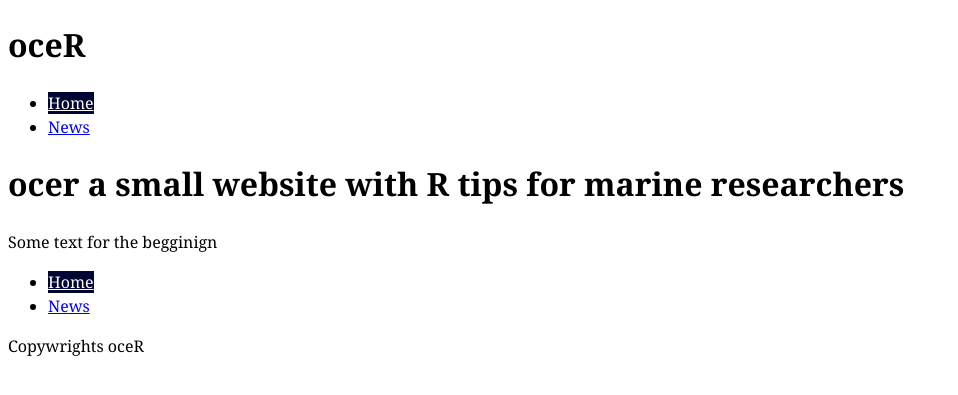
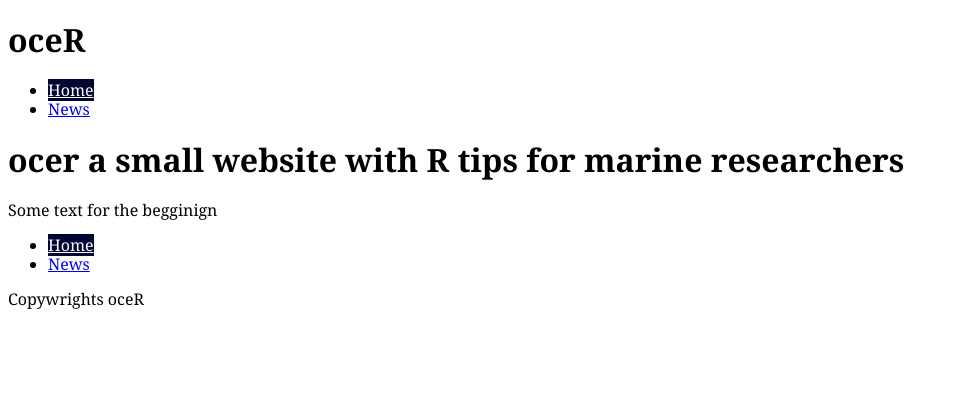
Before and after one commit to MMikolaj/oceR, a Jekyll site: the page built from index.html, in a window 1280 px wide. Shown: the top 395 px of the page, without its empty margins (0-958 px from the left). Built offline with Jekyll 4.4.1, drawn with Linux system fonts in a browser that asks for light colours; Markdown is read by kramdown in place of the engine named in the settings.

Commit message:
Update common.css

```diff
--- a/css/common.css
+++ b/css/common.css
@@ -2,7 +2,7 @@ html {
 margin: 0;
 padding: 0;
 
-font: normal 100%/1.5 Georgia, serif;
+font: normal 100%/1.2 Georgia, serif;
 }
 
 .current {
```
